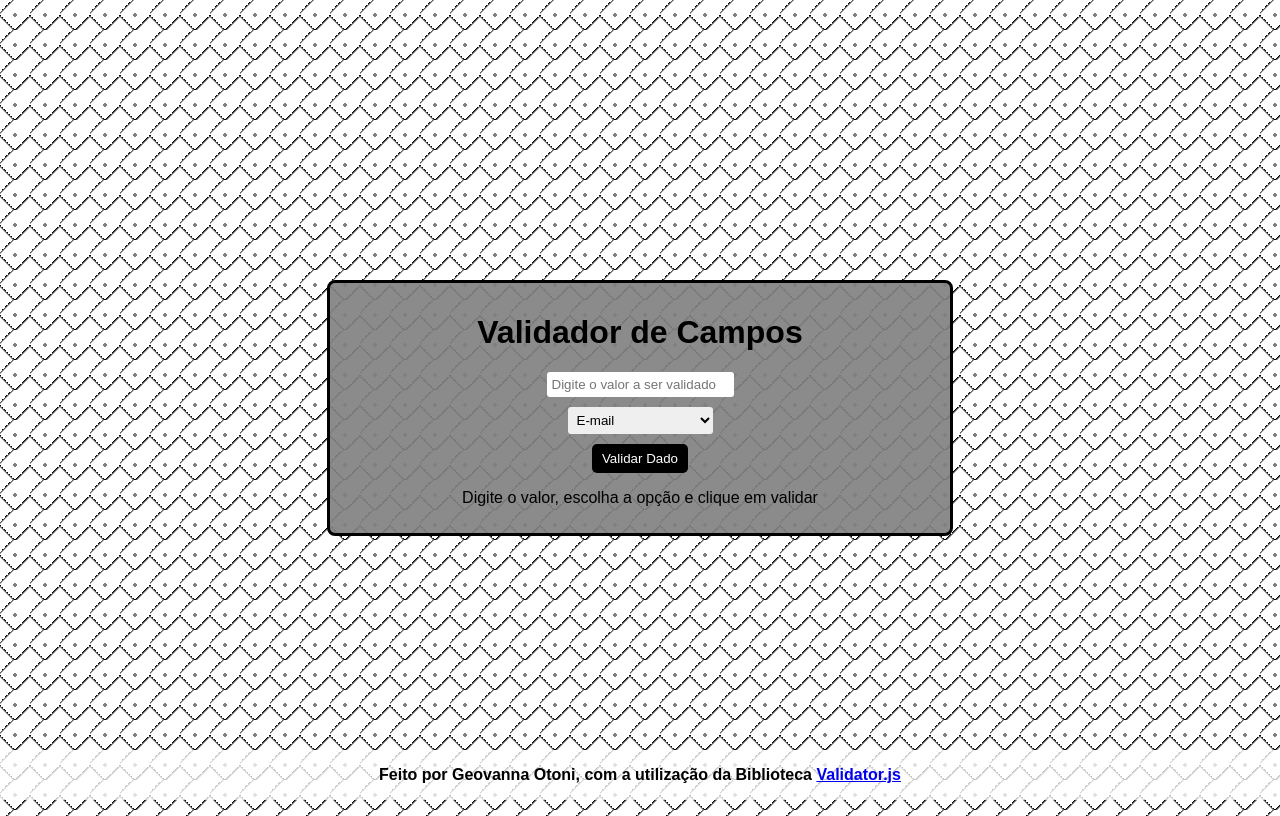
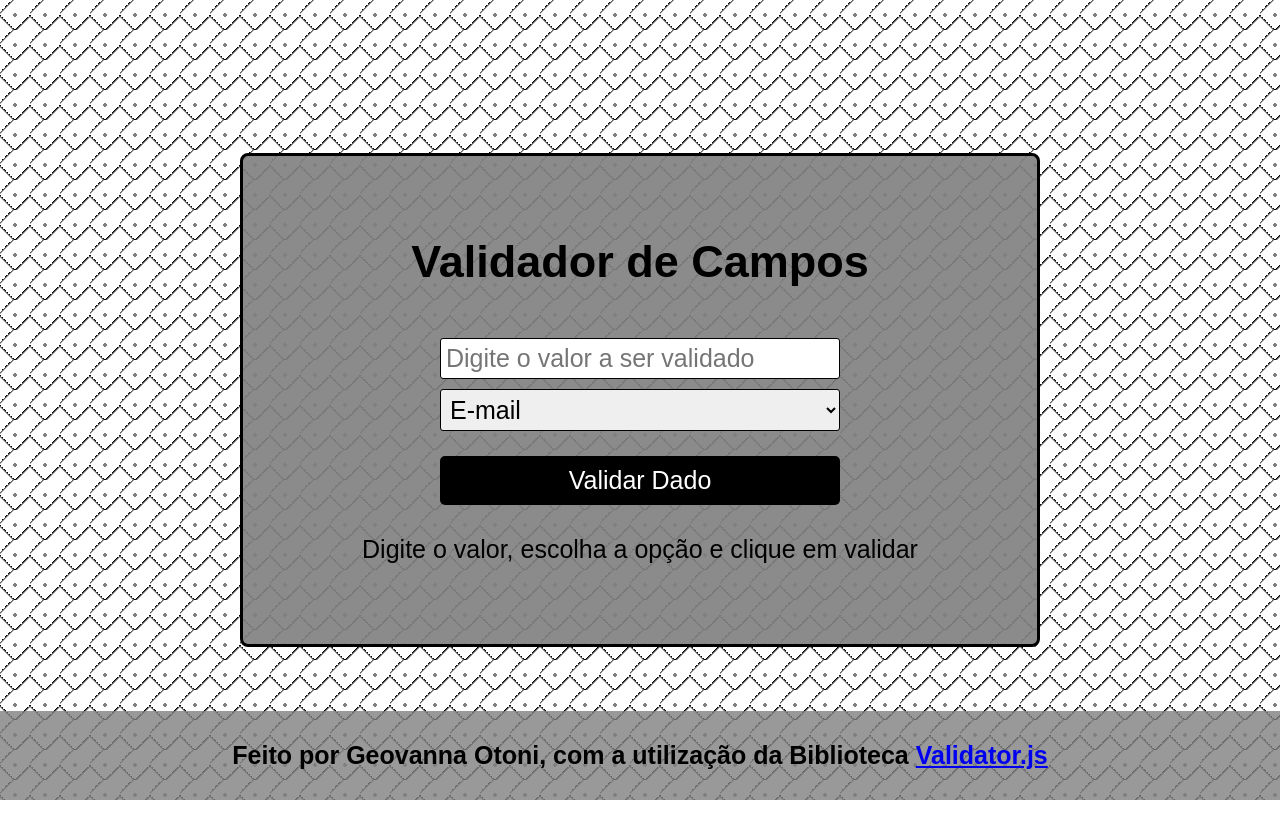
Before and after one commit to geovannaotoni/validador-de-campos, a website built with Vite: page index.html in a window 1280 px wide. Built offline with nearby package versions, Linux system fonts and the light colour scheme.

Commit message:
atualiza css

```diff
--- a/src/style.css
+++ b/src/style.css
@@ -1,3 +1,11 @@
+* {
+  font-size: 25px;
+  margin: 0;
+  padding: 0;
+  border: 0;
+  box-sizing: border-box;
+}
+
 body {
   font-family: sans-serif;
   min-height: 100vh;
@@ -13,12 +21,21 @@ body {
 background-size: 30px 30px, 30px 30px;
 }
 
+h1 {
+  font-size: 45px;
+  margin-bottom: 50px;
+}
+
 main {
   background-color: rgba(128, 128, 128, 0.915);
-  width: 600px;
+  width: 800px;
   border-radius: 8px;
-  padding: 10px;
+  padding: 80px;
   border: 3px solid black;
+}
+
+main p {
+  margin-top: 15px;
 }
 
 form {
@@ -31,24 +48,29 @@ form {
 
 button {
   border: none;
-  padding: 7px 10px;
+  padding: 10px 40px;
   border-radius: 5px;
   color: white;
   background-color: black;
   cursor: pointer;
+  width: 400px;
+  margin: 15px;
 }
 
 input , select {
   padding: 5px;
   border-radius: 3px;
   border: none;
+  width: 400px;
+  border: 1px solid black;
 }
 
 footer {
   position: absolute;
   bottom: 0;
-  background-color: rgba(255, 255, 255, 0.762);
+  background-color:  rgba(128, 128, 128, 0.8);
   width: 100%;
+  padding: 30px;
 }
 
 footer p {
```
Also changed, not shown: dist/index.html, 4 other files.
